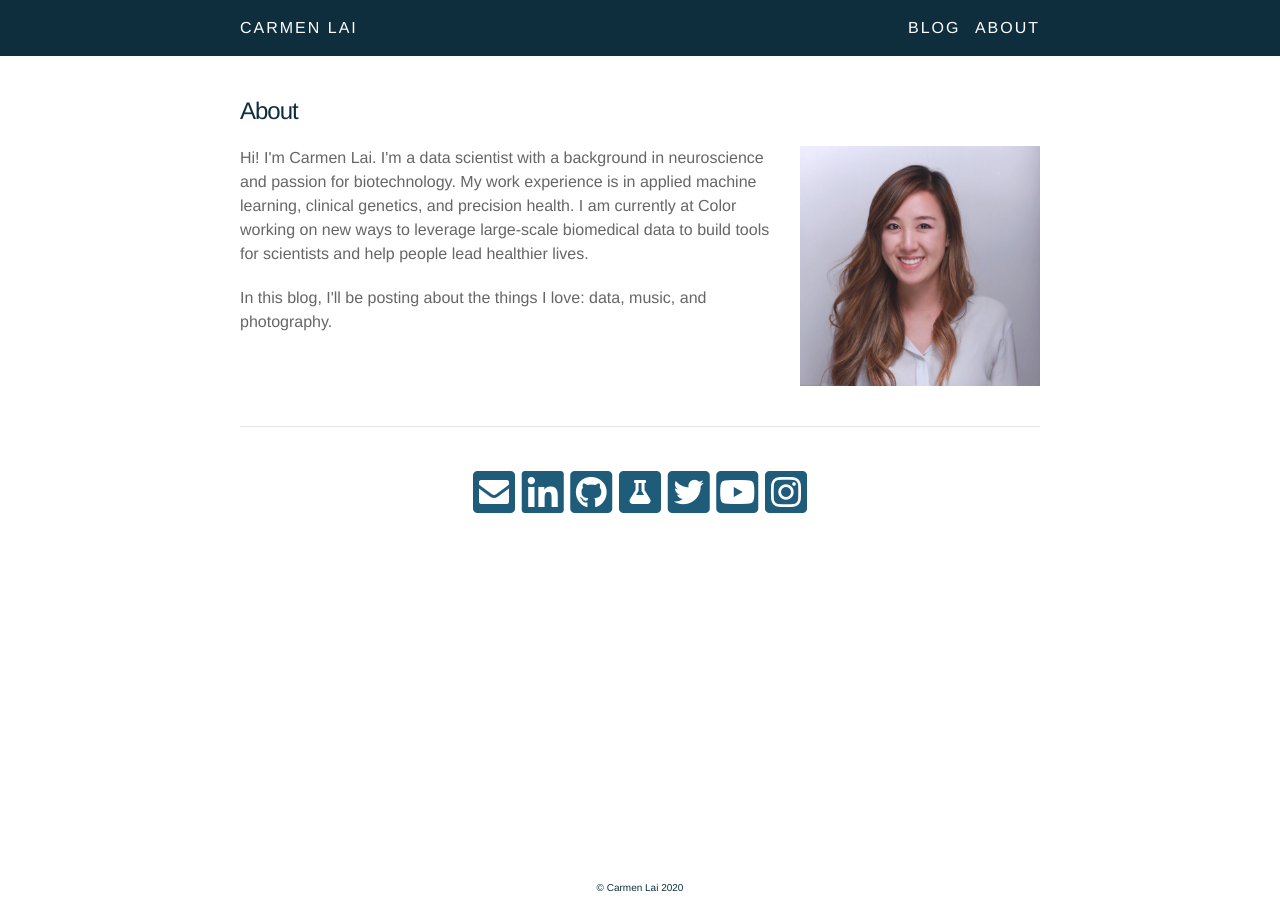
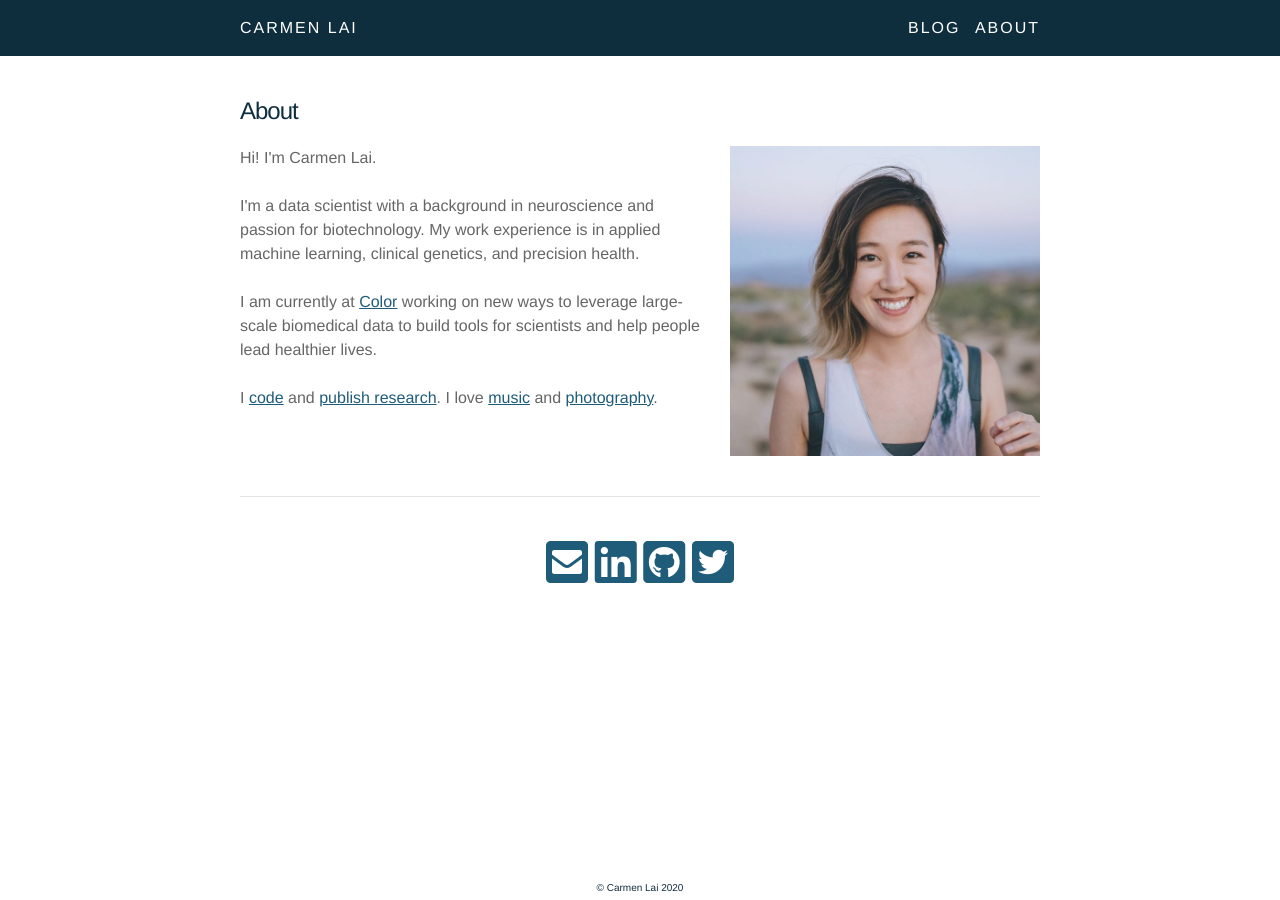
Before and after one commit to ocarmieo/ocarmieo.github.io, a Jekyll site: the page built from about.md, in a window 1280 px wide. Built offline with Jekyll 4.4.1, drawn with Linux system fonts in a browser that asks for light colours; nearby versions of some CDN libraries; comment, search, counter and statistics services are not loaded.

Commit message:
update about page

```diff
--- a/_sass/_layout.scss
+++ b/_sass/_layout.scss
@@ -481,9 +481,12 @@ body {
     @include media-query($on-palm) {
         flex-direction: column;
     }
+    .bio-description {
+        flex: 3;
+    }
     .bio-picture {
+        flex: 2;
         opacity: $image-opacity;
-        max-width: 30%;
         margin-left: $horizontal-spacing-unit / 2;
         @include media-query($on-palm) {
             margin-top: $vertical-spacing-unit / 2;
--- a/about.md
+++ b/about.md
@@ -7,28 +7,22 @@ permalink: /about/
 <div class="bio">
   <div class="bio-description">
     <p>
-      Hi! I'm Carmen Lai. I'm a data scientist with a background in neuroscience and passion for biotechnology. My work experience is in applied machine learning, clinical genetics, and precision health. I am currently at Color working on new ways to leverage large-scale biomedical data to build tools for scientists and help people lead healthier lives.
-    </p>
-    <p>
-      In this blog, I'll be posting about the things I love: data, music, and photography.
+      Hi! I'm Carmen Lai.
+      <br><br>
+      I'm a data scientist with a background in neuroscience and passion for biotechnology. My work experience is in applied machine learning, clinical genetics, and precision health.
+      <br><br>
+      I am currently at <a target="_blank" href="https://www.color.com">Color</a> working on new ways to leverage large-scale biomedical data to build tools for scientists and help people lead healthier lives.
+      <br><br>
+      I <a target="_blank" href="https://github.com/ocarmieo">code</a> and <a target="_blank" href="https://scholar.google.com/citations?user=SWQL1o0AAAAJ">publish research</a>. I love <a target="_blank" href="https://youtube.com/carmenggg">music</a> and <a target="_blank" href="https://instagram.com/carmenphotog/">photography</a>.
     </p>
   </div>
-  <img class="bio-picture" src="/img/headshot.jpeg">
+  <div class="bio-picture"><img src="/img/headshot.jpeg"/></div>
 </div>
 
 <hr class="bio-hr"/>
 <div class="contact center">
-  <a href="mailto:{{ site.email }}"><i class="fa-2x fa fa-envelope-square"></i></a>
-  <a href="https://www.linkedin.com/in/{{ site.linkedin_username }}" target="_blank"><i class="fa-2x fab fa-linkedin"></i></a>
-  <a href="https://github.com/{{ site.github_username }}" target="_blank"><i class="fa-2x fab fa-github-square"></i></a>
-  <a href='https://scholar.google.com/citations?user={{ site.google_scholar_user_id }}' target="_blank">
-    <span class="fa-stack fa-2x">
-      <i class="fas fa-square fa-stack-2x"></i>
-      <i class="fas fa-flask fa-stack-1x fa-inverse"></i>
-    </span>
-  </a>
-  <a href="https://twitter.com/{{ site.twitter_username }}" target="_blank"><i class="fa-2x fab fa-twitter-square"></i></a>
-  <br class="break"/>
-  <a href="https://youtube.com/{{ site.youtube_username }}" target="_blank"><i class="fa-2x fab fa-youtube-square"></i></a>
-  <a href="https://instagram.com/{{ site.instagram_shortname }}/" target="_blank"><i class="fa-2x fab fa-instagram-square"></i></a>
+  <a href="mailto:cglai8+website@gmail.com"><i class="fa-2x fa fa-envelope-square"></i></a>
+  <a href="https://www.linkedin.com/in/carmenlai" target="_blank"><i class="fa-2x fab fa-linkedin"></i></a>
+  <a href="https://github.com/ocarmieo" target="_blank"><i class="fa-2x fab fa-github-square"></i></a>
+  <a href="https://twitter.com/_carmenlai" target="_blank"><i class="fa-2x fab fa-twitter-square"></i></a>
 </div>
```
Also changed, not shown: img/headshot.jpeg.
